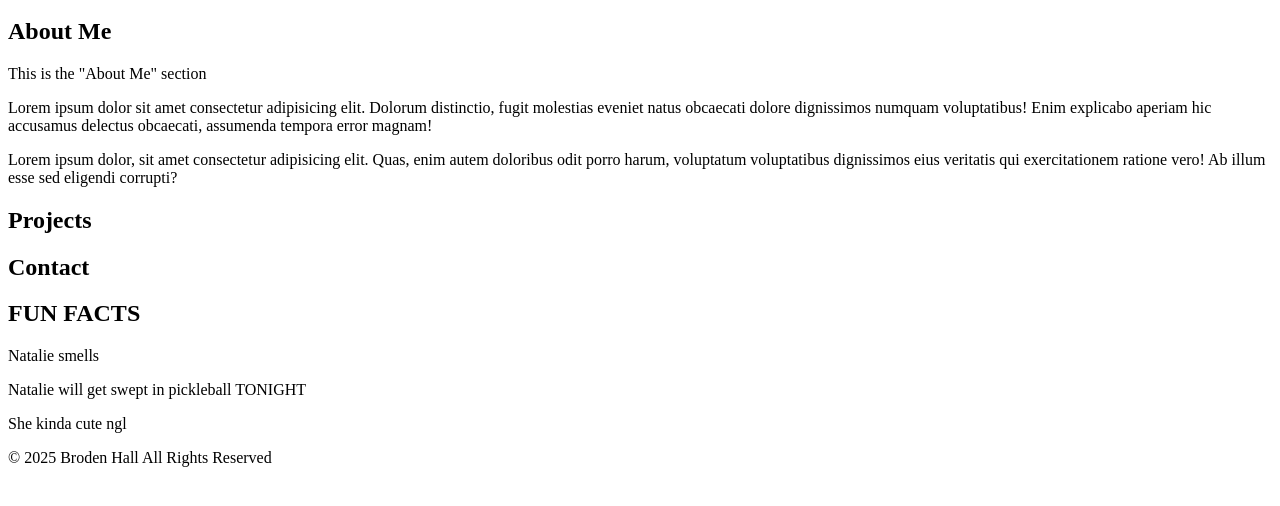
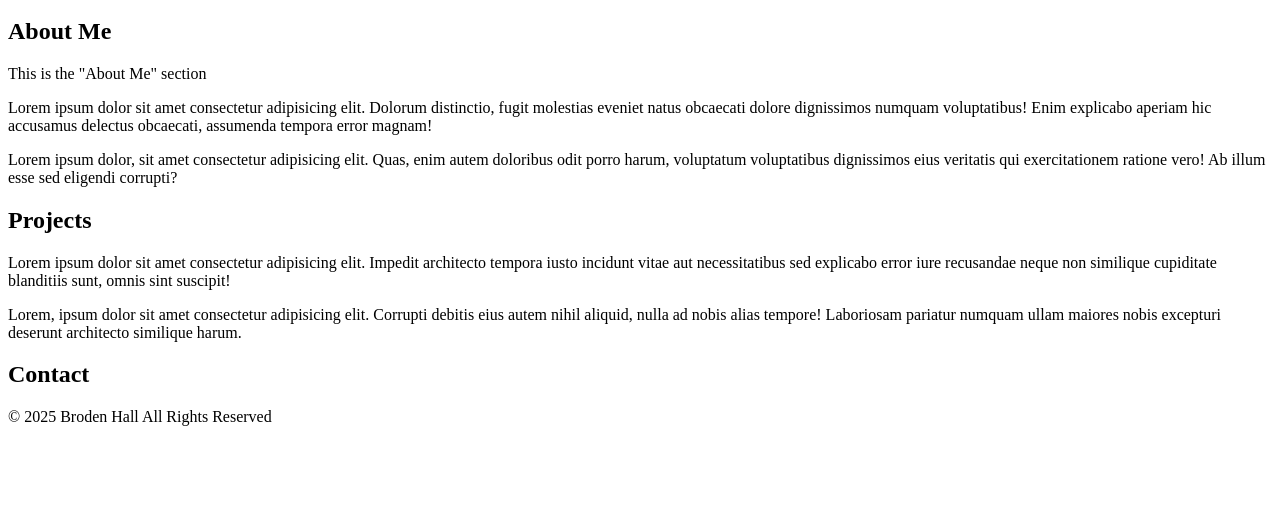
Before and after one commit to BrodenHall/BAIS-3300-html-demo, a plain HTML site: page index.html in a window 1280 px wide. Shown: the part 136-642 px from the top of the page. Drawn offline with Linux system fonts and the light colour scheme.

Commit message:
Update index.html

```diff
--- a/index.html
+++ b/index.html
@@ -37,15 +37,20 @@
        </section>
 
        <section>
+        <p>Lorem ipsum dolor sit amet consectetur adipisicing elit. Impedit architecto tempora iusto incidunt vitae aut necessitatibus sed explicabo error iure recusandae neque non similique cupiditate blanditiis sunt, omnis sint suscipit!</p>
+        <p>Lorem, ipsum dolor sit amet consectetur adipisicing elit. Corrupti debitis eius autem nihil aliquid, nulla ad nobis alias tempore! Laboriosam pariatur numquam ullam maiores nobis excepturi deserunt architecto similique harum.</p>
+       </section>
+
+       <section>
             <h2>Contact</h4>
 
        </section>
 
         <sections>
-            <h2>FUN FACTS</h4>
-            <p>Natalie smells</p>
-            <p>Natalie will get swept in pickleball TONIGHT</p>
-            <p>She kinda cute ngl</p>
+            <h2></h4>
+            <p></p>
+            <p></p>
+            <p></p>
         </sections>
     </main>
     <footer>
```
